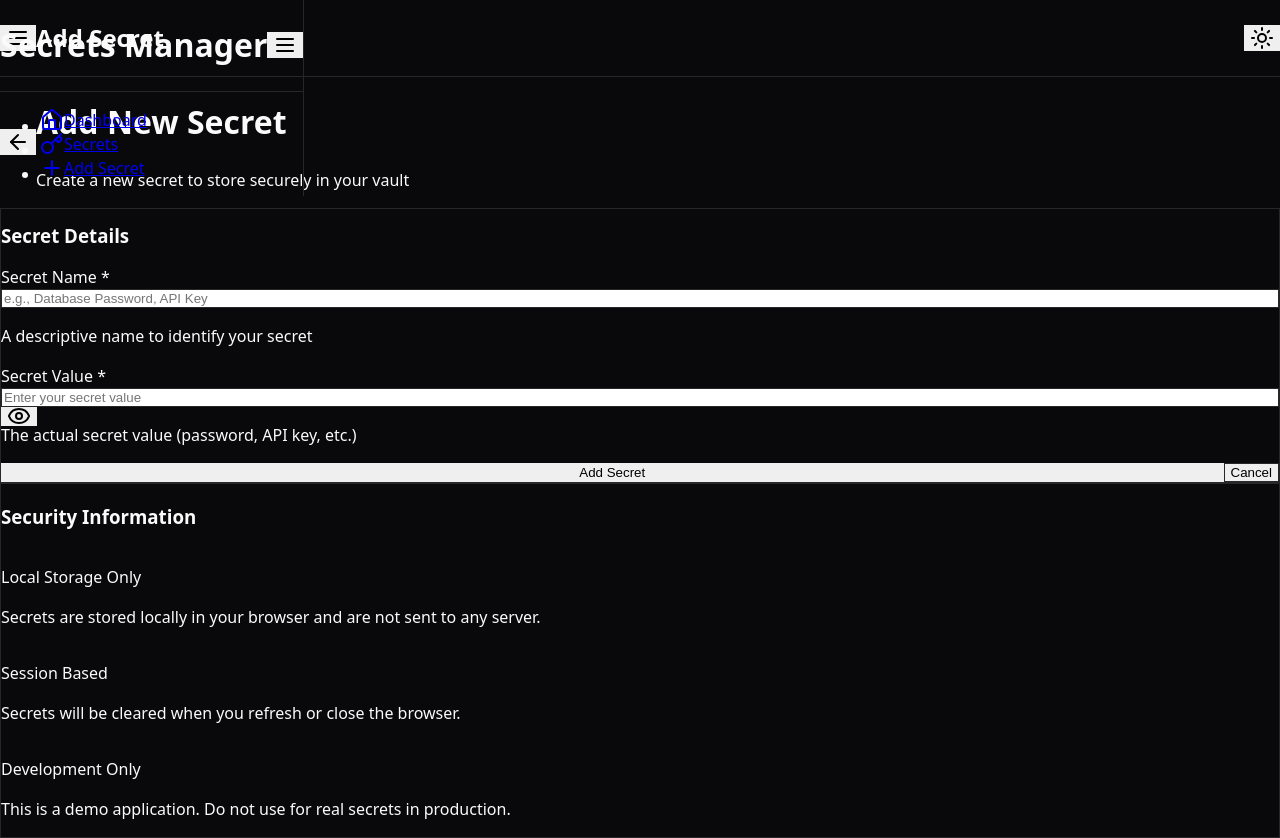
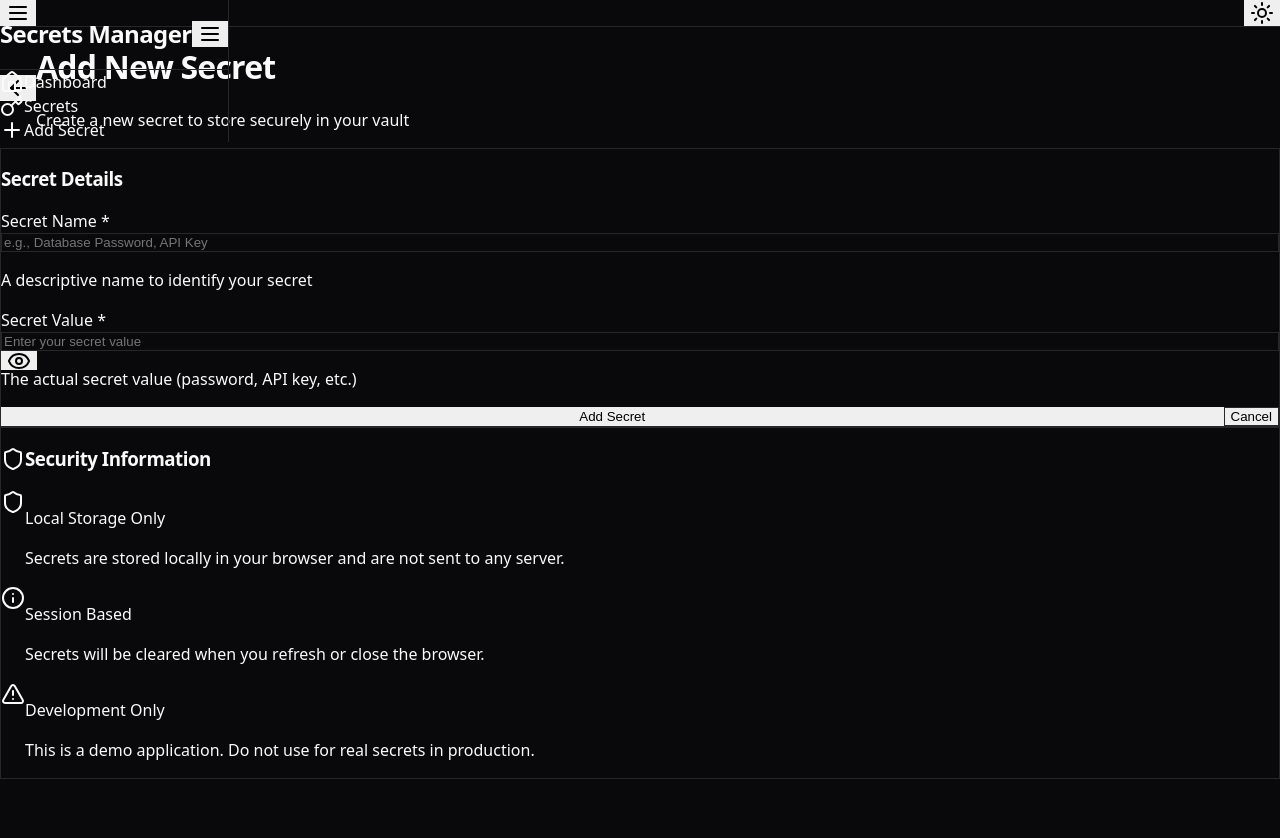
Before and after one commit to teamtapal/superquery, a React (Vite) app: page /superquery/add-secret in a window 1280 px wide. Both pictures are taken after a click on the button 1262 px from the left and 37 px from the top of the page. After the commit the page ends 800 px from the top, so only its background shows below. Built offline with nearby package versions, Linux system fonts and the light colour scheme.

Commit message:
Standardize UI with comprehensive shadcn/ui design system implementation
Co-authored-by: isuryanarayanan <66560926+isuryanarayanan@users.noreply.github.com>

```diff
--- a/src/components/Layout.tsx
+++ b/src/components/Layout.tsx
@@ -27,11 +27,11 @@ export function Layout({ children }: LayoutProps) {
     <div className={darkMode ? 'dark' : ''}>
       <div className="min-h-screen bg-background text-foreground">
         {/* Sidebar */}
-        <div className={`fixed inset-y-0 left-0 z-50 w-64 bg-card border-r transition-transform ${
+        <aside className={`fixed inset-y-0 left-0 z-50 w-64 bg-card border-r border-border transition-transform duration-300 ease-in-out ${
           sidebarOpen ? 'translate-x-0' : '-translate-x-full'
-        }`}>
-          <div className="flex h-16 items-center justify-between px-4 border-b">
-            <h1 className="text-xl font-bold">Secrets Manager</h1>
+        } md:translate-x-0`}>
+          <div className="flex h-16 items-center justify-between px-6 border-b border-border">
+            <h1 className="text-xl font-bold tracking-tight">Secrets Manager</h1>
             <Button
               variant="ghost"
               size="icon"
@@ -41,52 +41,63 @@ export function Layout({ children }: LayoutProps) {
               <Menu className="h-4 w-4" />
             </Button>
           </div>
-          <nav className="mt-8">
-            <ul className="space-y-2 px-4">
+          <nav className="flex-1 space-y-1 px-3 py-6">
             {navigation.map((item) => {
               const Icon = item.icon
+              const isActive = location.pathname === item.href
               return (
-                  <li key={item.name}>
                 <Link
+                  key={item.name}
                   to={item.href}
-                      className={`flex items-center space-x-3 rounded-lg px-3 py-2 text-sm font-medium transition-colors hover:bg-accent hover:text-accent-foreground ${
-                        location.pathname === item.href
-                          ? 'bg-accent text-accent-foreground'
-                          : 'text-muted-foreground'
+                  className={`group flex items-center gap-3 rounded-md px-3 py-2.5 text-sm font-medium transition-all duration-200 ${
+                    isActive
+                      ? 'bg-accent text-accent-foreground shadow-sm'
+                      : 'text-muted-foreground hover:bg-accent/50 hover:text-accent-foreground'
                   }`}
                 >
-                      <Icon className="h-4 w-4" />
-                      <span>{item.name}</span>
+                  <Icon className={`h-5 w-5 flex-shrink-0 ${
+                    isActive ? 'text-accent-foreground' : 'text-muted-foreground group-hover:text-accent-foreground'
+                  }`} />
+                  <span className="truncate">{item.name}</span>
                 </Link>
-                  </li>
               )
             })}
-            </ul>
           </nav>
-        </div>
+        </aside>
+
+        {/* Overlay for mobile */}
+        {sidebarOpen && (
+          <div
+            className="fixed inset-0 z-40 bg-background/80 backdrop-blur-sm md:hidden"
+            onClick={() => setSidebarOpen(false)}
+          />
+        )}
 
         {/* Main content */}
-        <div className={`transition-all ${sidebarOpen ? 'ml-64' : 'ml-0'}`}>
+        <div className={`transition-all duration-300 ease-in-out ${sidebarOpen ? 'md:ml-64' : 'md:ml-0'}`}>
           {/* Top navbar */}
-          <header className="h-16 bg-card border-b">
-            <div className="flex h-full items-center justify-between px-6">
-              <div className="flex items-center">
+          <header className="sticky top-0 z-30 h-16 bg-background/95 backdrop-blur supports-[backdrop-filter]:bg-background/60 border-b border-border">
+            <div className="flex h-full items-center justify-between px-4 sm:px-6 lg:px-8">
+              <div className="flex items-center gap-4">
                 <Button
                   variant="ghost"
                   size="icon"
                   onClick={() => setSidebarOpen(!sidebarOpen)}
-                  className="mr-4"
+                  className="h-9 w-9"
                 >
                   <Menu className="h-4 w-4" />
                 </Button>
-                <h2 className="text-lg font-semibold">
+                <div className="hidden md:block">
+                  <h2 className="text-lg font-semibold tracking-tight">
                     {navigation.find(item => item.href === location.pathname)?.name || 'Dashboard'}
                   </h2>
+                </div>
               </div>
               <Button
                 variant="ghost"
                 size="icon"
                 onClick={toggleDarkMode}
+                className="h-9 w-9"
               >
                 {darkMode ? <Sun className="h-4 w-4" /> : <Moon className="h-4 w-4" />}
               </Button>
@@ -94,8 +105,10 @@ export function Layout({ children }: LayoutProps) {
           </header>
 
           {/* Page content */}
-          <main className="p-6">
+          <main className="flex-1 px-4 py-6 sm:px-6 lg:px-8">
+            <div className="mx-auto max-w-7xl">
               {children}
+            </div>
           </main>
         </div>
       </div>
--- a/src/globals.css
+++ b/src/globals.css
@@ -82,6 +82,7 @@
     font-family: ui-sans-serif, system-ui, -apple-system, BlinkMacSystemFont, "Segoe UI", Roboto, "Helvetica Neue", Arial, "Noto Sans", sans-serif, "Apple Color Emoji", "Segoe UI Emoji", "Segoe UI Symbol", "Noto Color Emoji";
     font-feature-settings: normal;
     font-variation-settings: normal;
+    scroll-behavior: smooth;
   }
 
   body {
@@ -90,5 +91,84 @@
     background-color: hsl(var(--background));
     color: hsl(var(--foreground));
     font-feature-settings: "rlig" 1, "calt" 1;
+    -webkit-font-smoothing: antialiased;
+    -moz-osx-font-smoothing: grayscale;
+  }
+
+  /* Improve focus visibility */
+  *:focus-visible {
+    outline: 2px solid hsl(var(--ring));
+    outline-offset: 2px;
+  }
+
+  /* Better text rendering */
+  h1, h2, h3, h4, h5, h6 {
+    font-weight: 600;
+    letter-spacing: -0.025em;
+    line-height: 1.2;
+  }
+
+  /* Improved button and interactive elements */
+  button, [role="button"] {
+    cursor: pointer;
+  }
+
+  button:disabled, [role="button"]:disabled {
+    cursor: not-allowed;
+    opacity: 0.5;
+  }
+
+  /* Better link styles */
+  a {
+    color: hsl(var(--primary));
+    text-decoration: none;
+  }
+
+  a:hover {
+    text-decoration: underline;
+  }
+
+  /* Improved form elements */
+  input, select, textarea {
+    background-color: hsl(var(--background));
+    border: 1px solid hsl(var(--border));
+  }
+
+  input:focus, select:focus, textarea:focus {
+    border-color: hsl(var(--ring));
+    outline: none;
+    box-shadow: 0 0 0 2px hsl(var(--ring) / 0.2);
+  }
+
+  /* Better scrollbar styling */
+  ::-webkit-scrollbar {
+    width: 8px;
+    height: 8px;
+  }
+
+  ::-webkit-scrollbar-track {
+    background: hsl(var(--muted));
+  }
+
+  ::-webkit-scrollbar-thumb {
+    background: hsl(var(--muted-foreground) / 0.3);
+    border-radius: 4px;
+  }
+
+  ::-webkit-scrollbar-thumb:hover {
+    background: hsl(var(--muted-foreground) / 0.5);
+  }
+
+  /* Dark mode scrollbar */
+  .dark ::-webkit-scrollbar-track {
+    background: hsl(var(--muted) / 0.3);
+  }
+
+  .dark ::-webkit-scrollbar-thumb {
+    background: hsl(var(--muted-foreground) / 0.4);
+  }
+
+  .dark ::-webkit-scrollbar-thumb:hover {
+    background: hsl(var(--muted-foreground) / 0.6);
   }
 }
--- a/src/pages/AddSecret.tsx
+++ b/src/pages/AddSecret.tsx
@@ -1,6 +1,6 @@
 import { useState } from 'react'
 import { useNavigate } from 'react-router-dom'
-import { Eye, EyeOff, ArrowLeft } from 'lucide-react'
+import { Eye, EyeOff, ArrowLeft, Shield, AlertTriangle, Info } from 'lucide-react'
 import { Button } from '@/components/ui/button'
 import { Card, CardContent, CardHeader, CardTitle } from '@/components/ui/card'
 import { Input } from '@/components/ui/input'
@@ -49,32 +49,35 @@ export function AddSecret({ onAddSecret }: AddSecretProps) {
   }
 
   return (
-    <div className="space-y-6">
-      <div className="flex items-center space-x-4">
+    <div className="space-y-8">
+      {/* Header Section */}
+      <div className="flex items-center gap-4">
         <Button
           variant="ghost"
           size="icon"
           onClick={() => navigate(-1)}
+          className="h-9 w-9"
         >
           <ArrowLeft className="h-4 w-4" />
         </Button>
-        <div>
-          <h1 className="text-3xl font-bold">Add New Secret</h1>
-          <p className="text-muted-foreground mt-2">
+        <div className="space-y-2">
+          <h1 className="text-3xl font-bold tracking-tight">Add New Secret</h1>
+          <p className="text-lg text-muted-foreground">
             Create a new secret to store securely in your vault
           </p>
         </div>
       </div>
 
-      <div className="max-w-2xl">
-        <Card>
+      <div className="mx-auto max-w-2xl space-y-6">
+        {/* Main Form */}
+        <Card className="shadow-sm">
           <CardHeader>
-            <CardTitle>Secret Details</CardTitle>
+            <CardTitle className="text-xl">Secret Details</CardTitle>
           </CardHeader>
           <CardContent>
             <form onSubmit={handleSubmit} className="space-y-6">
-              <div className="space-y-2">
-                <label htmlFor="name" className="text-sm font-medium">
+              <div className="space-y-3">
+                <label htmlFor="name" className="text-sm font-medium leading-none peer-disabled:cursor-not-allowed peer-disabled:opacity-70">
                   Secret Name *
                 </label>
                 <Input
@@ -83,18 +86,18 @@ export function AddSecret({ onAddSecret }: AddSecretProps) {
                   placeholder="e.g., Database Password, API Key"
                   value={name}
                   onChange={(e) => setName(e.target.value)}
-                  className={errors.name ? 'border-destructive' : ''}
+                  className={errors.name ? 'border-destructive focus:border-destructive focus:ring-destructive' : ''}
                 />
                 {errors.name && (
                   <p className="text-sm text-destructive">{errors.name}</p>
                 )}
-                <p className="text-xs text-muted-foreground">
+                <p className="text-sm text-muted-foreground">
                   A descriptive name to identify your secret
                 </p>
               </div>
 
-              <div className="space-y-2">
-                <label htmlFor="value" className="text-sm font-medium">
+              <div className="space-y-3">
+                <label htmlFor="value" className="text-sm font-medium leading-none peer-disabled:cursor-not-allowed peer-disabled:opacity-70">
                   Secret Value *
                 </label>
                 <div className="relative">
@@ -104,13 +107,13 @@ export function AddSecret({ onAddSecret }: AddSecretProps) {
                     placeholder="Enter your secret value"
                     value={value}
                     onChange={(e) => setValue(e.target.value)}
-                    className={errors.value ? 'border-destructive pr-10' : 'pr-10'}
+                    className={errors.value ? 'border-destructive focus:border-destructive focus:ring-destructive pr-10' : 'pr-10'}
                   />
                   <Button
                     type="button"
                     variant="ghost"
                     size="icon"
-                    className="absolute right-0 top-0 h-full px-3"
+                    className="absolute right-0 top-0 h-full w-10 hover:bg-transparent"
                     onClick={() => setShowValue(!showValue)}
                   >
                     {showValue ? (
@@ -123,12 +126,12 @@ export function AddSecret({ onAddSecret }: AddSecretProps) {
                 {errors.value && (
                   <p className="text-sm text-destructive">{errors.value}</p>
                 )}
-                <p className="text-xs text-muted-foreground">
+                <p className="text-sm text-muted-foreground">
                   The actual secret value (password, API key, etc.)
                 </p>
               </div>
 
-              <div className="flex space-x-3">
+              <div className="flex gap-3 pt-4">
                 <Button type="submit" className="flex-1">
                   Add Secret
                 </Button>
@@ -144,34 +147,46 @@ export function AddSecret({ onAddSecret }: AddSecretProps) {
           </CardContent>
         </Card>
 
-        <Card className="mt-6">
+        {/* Security Information */}
+        <Card className="shadow-sm border-blue-200 dark:border-blue-800">
           <CardHeader>
-            <CardTitle className="text-lg">Security Information</CardTitle>
+            <CardTitle className="text-lg flex items-center gap-2">
+              <Shield className="h-5 w-5 text-blue-600 dark:text-blue-400" />
+              Security Information
+            </CardTitle>
           </CardHeader>
-          <CardContent className="space-y-3">
-            <div className="flex items-start space-x-3">
-              <div className="w-2 h-2 rounded-full bg-green-500 mt-2"></div>
-              <div>
-                <p className="text-sm font-medium">Local Storage Only</p>
-                <p className="text-xs text-muted-foreground">
+          <CardContent className="space-y-4">
+            <div className="flex items-start gap-3">
+              <div className="flex h-8 w-8 items-center justify-center rounded-lg bg-green-100 dark:bg-green-900/20">
+                <Shield className="h-4 w-4 text-green-600 dark:text-green-400" />
+              </div>
+              <div className="space-y-1">
+                <p className="font-medium">Local Storage Only</p>
+                <p className="text-sm text-muted-foreground">
                   Secrets are stored locally in your browser and are not sent to any server.
                 </p>
               </div>
             </div>
-            <div className="flex items-start space-x-3">
-              <div className="w-2 h-2 rounded-full bg-blue-500 mt-2"></div>
-              <div>
-                <p className="text-sm font-medium">Session Based</p>
-                <p className="text-xs text-muted-foreground">
+
+            <div className="flex items-start gap-3">
+              <div className="flex h-8 w-8 items-center justify-center rounded-lg bg-blue-100 dark:bg-blue-900/20">
+                <Info className="h-4 w-4 text-blue-600 dark:text-blue-400" />
+              </div>
+              <div className="space-y-1">
+                <p className="font-medium">Session Based</p>
+                <p className="text-sm text-muted-foreground">
                   Secrets will be cleared when you refresh or close the browser.
                 </p>
               </div>
             </div>
-            <div className="flex items-start space-x-3">
-              <div className="w-2 h-2 rounded-full bg-yellow-500 mt-2"></div>
-              <div>
-                <p className="text-sm font-medium">Development Only</p>
-                <p className="text-xs text-muted-foreground">
+
+            <div className="flex items-start gap-3">
+              <div className="flex h-8 w-8 items-center justify-center rounded-lg bg-yellow-100 dark:bg-yellow-900/20">
+                <AlertTriangle className="h-4 w-4 text-yellow-600 dark:text-yellow-400" />
+              </div>
+              <div className="space-y-1">
+                <p className="font-medium">Development Only</p>
+                <p className="text-sm text-muted-foreground">
                   This is a demo application. Do not use for real secrets in production.
                 </p>
               </div>
--- a/src/pages/Secrets.tsx
+++ b/src/pages/Secrets.tsx
@@ -1,5 +1,6 @@
 import { useState } from 'react'
-import { Eye, EyeOff, Trash2 } from 'lucide-react'
+import { Eye, EyeOff, Trash2, Plus } from 'lucide-react'
+import { Link } from 'react-router-dom'
 import { Button } from '@/components/ui/button'
 import { Card, CardContent, CardHeader, CardTitle } from '@/components/ui/card'
 import {
@@ -45,51 +46,65 @@ export function Secrets({ secrets, onDeleteSecret }: SecretsProps) {
   }
 
   return (
-    <div className="space-y-6">
-      <div className="flex items-center justify-between">
-        <div>
-          <h1 className="text-3xl font-bold">Secrets</h1>
-          <p className="text-muted-foreground mt-2">
+    <div className="space-y-8">
+      {/* Header Section */}
+      <div className="flex flex-col gap-4 sm:flex-row sm:items-center sm:justify-between">
+        <div className="space-y-2">
+          <h1 className="text-3xl font-bold tracking-tight">Secrets</h1>
+          <p className="text-lg text-muted-foreground">
             Manage your application secrets and API keys
           </p>
         </div>
-        <Button onClick={() => window.location.href = '/add-secret'}>
-          Add New Secret
-        </Button>
+        <Link to="/add-secret">
+          <Button className="w-full sm:w-auto">
+            <Plus className="mr-2 h-4 w-4" />
+            Add New Secret
+          </Button>
+        </Link>
       </div>
 
-      <Card>
+      {/* Secrets Table */}
+      <Card className="shadow-sm">
         <CardHeader>
-          <CardTitle>Your Secrets ({secrets.length})</CardTitle>
+          <CardTitle className="text-xl">Your Secrets ({secrets.length})</CardTitle>
         </CardHeader>
         <CardContent>
           {secrets.length === 0 ? (
-            <div className="text-center py-8">
-              <p className="text-muted-foreground">No secrets found.</p>
-              <p className="text-sm text-muted-foreground mt-1">
-                Add your first secret to get started.
+            <div className="flex flex-col items-center justify-center py-12 text-center">
+              <div className="mx-auto flex h-12 w-12 items-center justify-center rounded-lg bg-muted">
+                <Plus className="h-6 w-6 text-muted-foreground" />
+              </div>
+              <h3 className="mt-4 text-lg font-semibold">No secrets found</h3>
+              <p className="mt-2 text-sm text-muted-foreground max-w-sm">
+                Add your first secret to get started with secure credential management.
               </p>
+              <Link to="/add-secret" className="mt-4">
+                <Button>
+                  <Plus className="mr-2 h-4 w-4" />
+                  Add Your First Secret
+                </Button>
+              </Link>
             </div>
           ) : (
-            <div className="rounded-md border">
+            <div className="rounded-lg border">
               <Table>
                 <TableHeader>
                   <TableRow>
-                    <TableHead>Name</TableHead>
-                    <TableHead>Value</TableHead>
-                    <TableHead>Created At</TableHead>
-                    <TableHead className="text-right">Actions</TableHead>
+                    <TableHead className="font-semibold">Name</TableHead>
+                    <TableHead className="font-semibold">Value</TableHead>
+                    <TableHead className="font-semibold">Created At</TableHead>
+                    <TableHead className="text-right font-semibold">Actions</TableHead>
                   </TableRow>
                 </TableHeader>
                 <TableBody>
                   {secrets.map((secret) => (
-                    <TableRow key={secret.id}>
+                    <TableRow key={secret.id} className="hover:bg-muted/50">
                       <TableCell className="font-medium">
                         {secret.name}
                       </TableCell>
-                      <TableCell className="font-mono text-sm max-w-xs">
-                        <div className="flex items-center space-x-2">
-                          <span className="truncate">
+                      <TableCell className="font-mono text-sm">
+                        <div className="flex items-center gap-2 max-w-xs">
+                          <span className="truncate bg-muted px-2 py-1 rounded text-xs">
                             {visibleSecrets.has(secret.id)
                               ? secret.value
                               : maskValue(secret.value)
@@ -98,13 +113,13 @@ export function Secrets({ secrets, onDeleteSecret }: SecretsProps) {
                           <Button
                             variant="ghost"
                             size="icon"
-                            className="h-6 w-6"
+                            className="h-7 w-7 shrink-0"
                             onClick={() => toggleVisibility(secret.id)}
                           >
                             {visibleSecrets.has(secret.id) ? (
-                              <EyeOff className="h-3 w-3" />
+                              <EyeOff className="h-3.5 w-3.5" />
                             ) : (
-                              <Eye className="h-3 w-3" />
+                              <Eye className="h-3.5 w-3.5" />
                             )}
                           </Button>
                         </div>
@@ -116,7 +131,7 @@ export function Secrets({ secrets, onDeleteSecret }: SecretsProps) {
                         <Button
                           variant="ghost"
                           size="icon"
-                          className="h-8 w-8 text-destructive hover:text-destructive"
+                          className="h-8 w-8 text-destructive hover:text-destructive hover:bg-destructive/10"
                           onClick={() => onDeleteSecret(secret.id)}
                         >
                           <Trash2 className="h-4 w-4" />
```
Also changed, not shown: src/pages/Dashboard.tsx (+66 -36 lines). Lines whose indentation alone changed are shown as unchanged.
